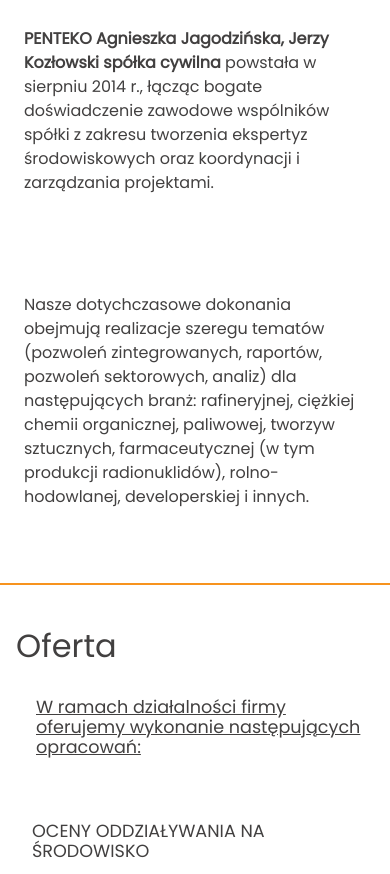
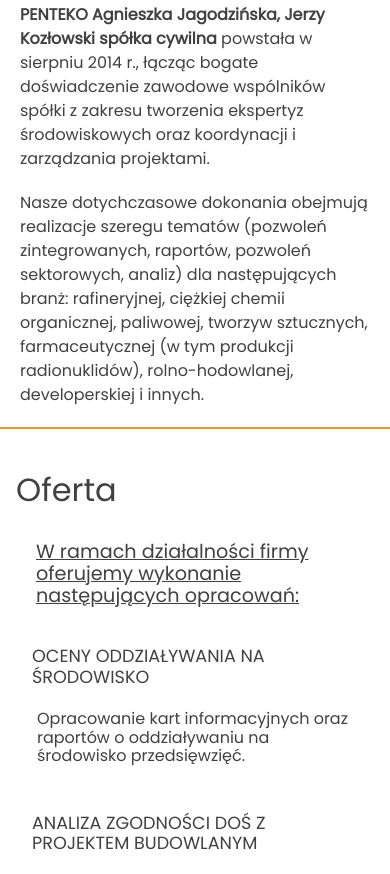
Before and after one commit to LucasK1/penteko, a plain HTML site: page index.html in a window 390 px wide. Shown: the part 952-1826 px from the top of the page. Drawn offline with Linux system fonts and the light colour scheme.

Commit message:
Minor fixes

```diff
--- a/style.css
+++ b/style.css
@@ -165,7 +165,7 @@ button {
 
 .offer__item {
   font-size: 1.05rem;
-  padding: 24px 32px 0 32px;
+  padding: 0 32px 24px 32px;
 }
 
 .offer__subtitle {
@@ -190,7 +190,7 @@ button {
 
 .projects__lead {
   font-size: 1.25rem;
-  padding-bottom: 10px;
+  /* padding-bottom: 10px; */
   padding-left: 20px;
 }
 
@@ -359,13 +359,19 @@ button {
     flex-direction: column;
     font-size: 1rem;
   }
+  .about__paragraph {
+    padding: 0 20px 0 20px;
+    margin-bottom: 20px;
+
+  }
   .offer__lead,
   .projects__lead {
-    font-size: 1.1rem;
+    font-size: 1.2rem;
     display: inline-block;
     text-align: left;
     margin-left: 16px;
     margin-right: 24px;
+    padding-bottom: 0;
   }
   .offer__subtitle {
     font-size: 1.1rem;
```
